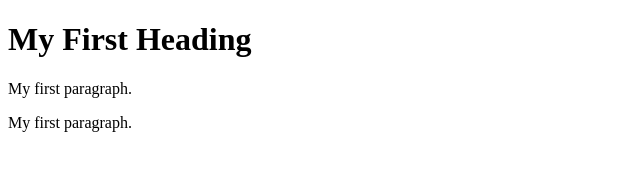
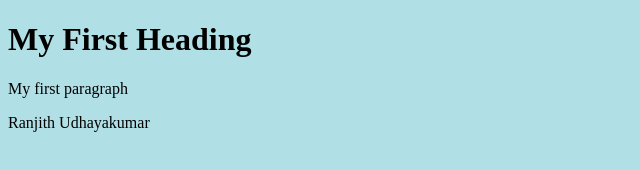
Before and after one commit to Ranjith2863/testaws, a plain HTML site: page index.html in a window 1280 px wide. Shown: the whole page, without its empty margins (0-640 px from the left). Drawn offline with Linux system fonts and the light colour scheme.

Commit message:
Update index.html

```diff
--- a/index.html
+++ b/index.html
@@ -1,10 +1,11 @@
 <!DOCTYPE html>
 <html>
 <body>
+<body style="background-color:powderblue;">
 
 <h1>My First Heading</h1>
-<p>My first paragraph.</p>
-<p>My first paragraph.</p>
+<p>My first paragraph</p>
+<p>Ranjith Udhayakumar</p>
 
 </body>
 </html>
```
